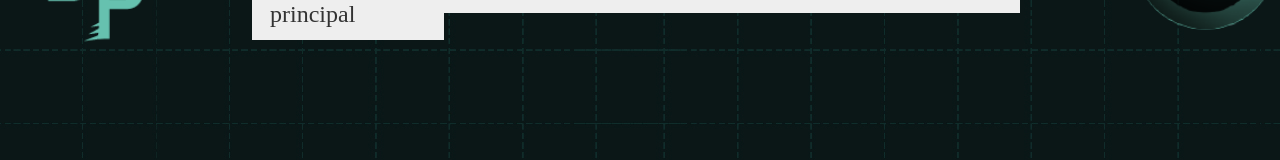
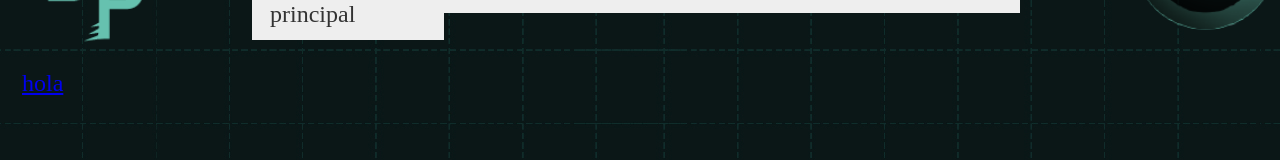
Before and after one commit to daviidfelipe/daviidfelipe, a plain HTML site: page contactos.html in a window 1280 px wide. Shown: the part 127-287 px from the top of the page. Drawn offline with Linux system fonts and the light colour scheme.

Commit message:
Update contactos.html

```diff
--- a/contactos.html
+++ b/contactos.html
@@ -117,6 +117,7 @@ body,td,th {
       <p align="center" dir="ltr"><strong>+56 3188888</strong></p>
       <strong></strong><strong>      </strong><br>
   </div>
+<a href="index 2.html">hola </a></div>
   </div>
 </div>
   </div>
```
